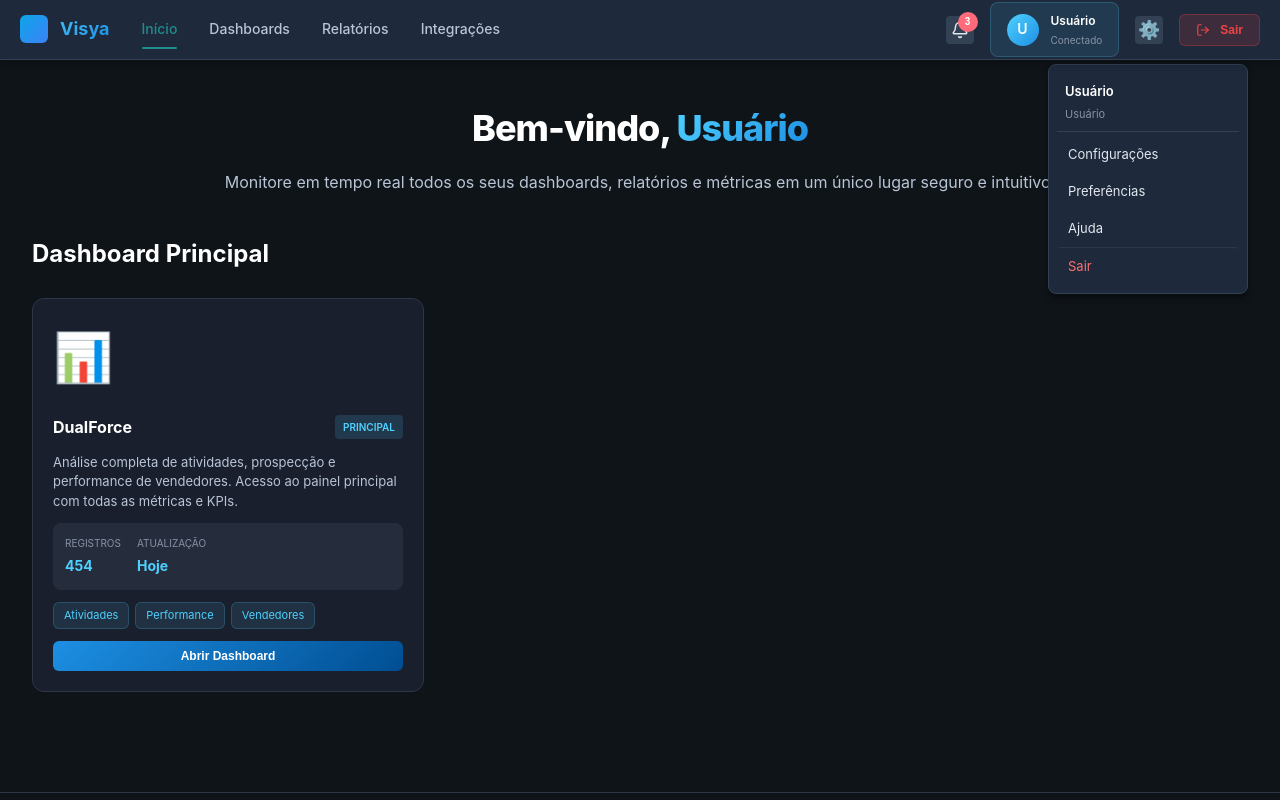
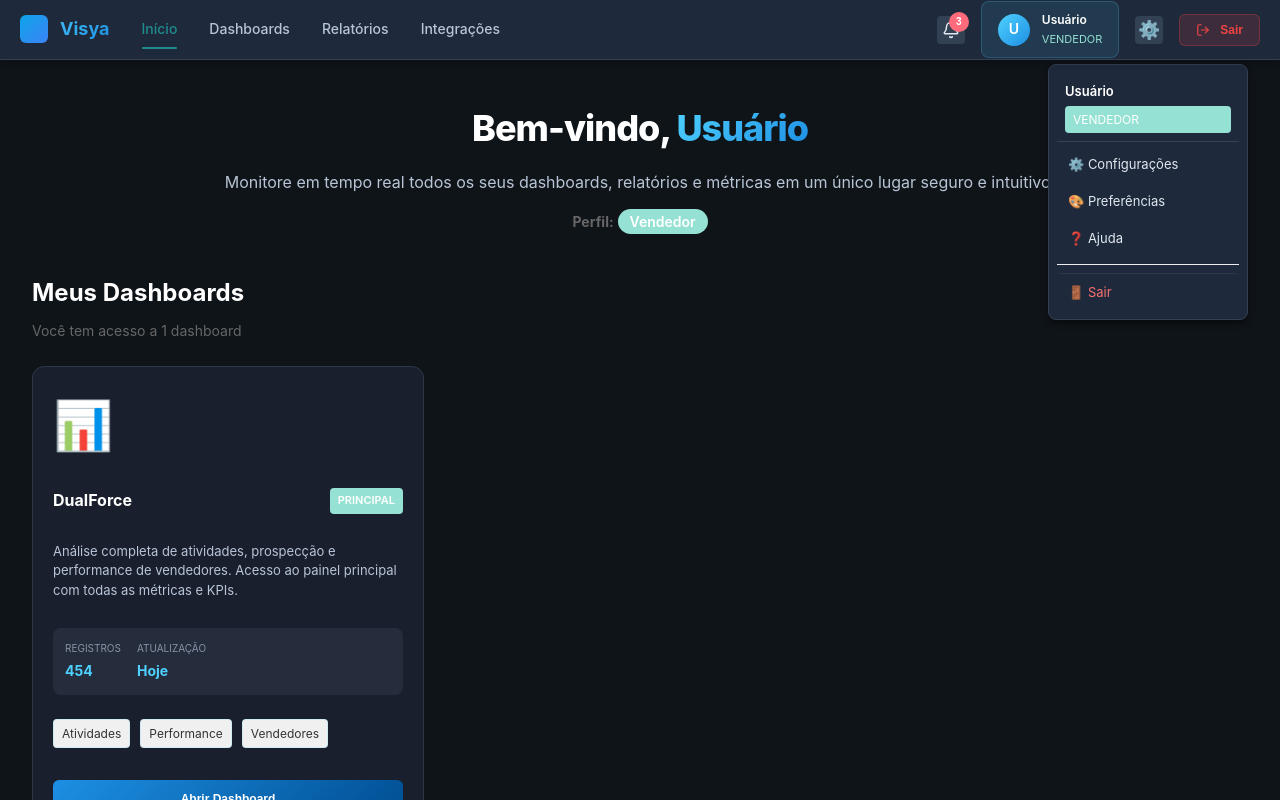
Before and after one commit to y22pdf86w4-crypto/visya, a React (Vite) app: page /menu in a window 1280 px wide. Both pictures are taken after a click on the button "⚙️". Built offline with nearby package versions, Linux system fonts and the light colour scheme.

Commit message:
Atualização Menu.jsx com sistema de permissões

```diff
--- a/src/pages/Menu.jsx
+++ b/src/pages/Menu.jsx
@@ -1,34 +1,26 @@
-// src/pages/Menu.jsx
 import { useState, useEffect } from "react";
 import { useNavigate } from "react-router-dom";
-import { LogOut, Bell } from "lucide-react";
+import { LogOut, Bell, Lock } from "lucide-react";
 import "../styles/menu.css";
 
 export default function Menu() {
   const navigate = useNavigate();
   const usuario = localStorage.getItem("userdualforce") || "Usuário";
+  const userRole = localStorage.getItem("userRole") || "vendedor";
   const [profileOpen, setProfileOpen] = useState(false);
+  const [dashboards, setDashboards] = useState([]);
+  const [loading, setLoading] = useState(true);
 
-  useEffect(() => {
-    // Fechar dropdown ao clicar fora
-/*    const handleClickOutside = (e) => {
-      if (!e.target.closest(".profile-dropdown") && !e.target.closest(".btn-icon")) {
-        setProfileOpen(false);
-      }
-    }; */
-//     document.addEventListener("click", handleClickOutside);
-//     return () => document.removeEventListener("click", handleClickOutside);
-  }, []);
+  // DEFINIÇÃO DE PERMISSÕES POR ROLE
+  const permissoes = {
+    admin: ["dualforce", "relatorios", "integraccoes", "usuarios"],
+    gestor: ["dualforce", "relatorios"],
+    vendedor: ["dualforce"],
+  };
 
-  function handleLogout() {
-    if (confirm("Tem certeza que deseja sair?")) {
-      localStorage.removeItem("tokendualforce");
-      localStorage.removeItem("userdualforce");
-      navigate("/");
-    }
-  }
-
-  const dashboard = {
+  // BASE COMPLETA DE DASHBOARDS DISPONÍVEIS
+  const todosOsDashboards = [
+    {
       id: 1,
       title: "DualForce",
       description: "Análise completa de atividades, prospecção e performance de vendedores. Acesso ao painel principal com todas as métricas e KPIs.",
@@ -37,8 +29,104 @@ export default function Menu() {
       records: "454",
       updated: "Hoje",
       tags: ["Atividades", "Performance", "Vendedores"],
-    active: true,
+      chave: "dualforce",
+      requiredRole: ["admin", "gestor", "vendedor"],
+      rota: "/dualforce/1",
+    },
+    {
+      id: 2,
+      title: "Relatórios",
+      description: "Relatórios detalhados de vendas, prospecção e funil de conversão com análise temporal.",
+      icon: "📈",
+      category: "Análise",
+      records: "892",
+      updated: "Ontem",
+      tags: ["Vendas", "Conversão", "Funil"],
+      chave: "relatorios",
+      requiredRole: ["admin", "gestor"],
+      rota: "/relatorios/2",
+    },
+    {
+      id: 3,
+      title: "Integrações",
+      description: "Gerenciamento de integrações com sistemas externos, APIs e webhooks configurados.",
+      icon: "🔗",
+      category: "Configuração",
+      records: "12",
+      updated: "Semana passada",
+      tags: ["APIs", "Webhooks", "Sincronização"],
+      chave: "integraccoes",
+      requiredRole: ["admin"],
+      rota: "/integraccoes/3",
+    },
+    {
+      id: 4,
+      title: "Gerenciamento de Usuários",
+      description: "Controle completo de usuários, roles, permissões e acessos do sistema.",
+      icon: "👥",
+      category: "Administração",
+      records: "28",
+      updated: "Hoje",
+      tags: ["Permissões", "Roles", "Acesso"],
+      chave: "usuarios",
+      requiredRole: ["admin"],
+      rota: "/usuarios/4",
+    },
+  ];
+
+  // FILTRAR E CARREGAR DASHBOARDS POR PERMISSÃO
+  useEffect(() => {
+    setLoading(true);
+
+    const timer = setTimeout(() => {
+      const dashboardsFiltrados = todosOsDashboards.filter((dash) =>
+        dash.requiredRole.includes(userRole)
+      );
+      setDashboards(dashboardsFiltrados);
+      setLoading(false);
+    }, 500);
+
+    return () => clearTimeout(timer);
+  }, [userRole]);
+
+  // Fechar dropdown ao clicar fora
+  useEffect(() => {
+    const handleClickOutside = (e) => {
+      if (
+        profileOpen &&
+        !e.target.closest(".profile-dropdown") &&
+        !e.target.closest(".btn-icon")
+      ) {
+        setProfileOpen(false);
+      }
     };
+
+    document.addEventListener("click", handleClickOutside);
+    return () => document.removeEventListener("click", handleClickOutside);
+  }, [profileOpen]);
+
+  function handleLogout() {
+    if (confirm("Tem certeza que deseja sair?")) {
+      localStorage.removeItem("tokendualforce");
+      localStorage.removeItem("userdualforce");
+      localStorage.removeItem("userRole");
+      navigate("/");
+    }
+  }
+
+  function handleOpenDashboard(dashboard) {
+    navigate(dashboard.rota);
+  }
+
+  // Obter cor baseada no role
+  function getRoleColor() {
+    const colors = {
+      admin: "#FF6B6B",
+      gestor: "#4ECDC4",
+      vendedor: "#95E1D3",
+    };
+    return colors[userRole] || "#95E1D3";
+  }
 
   return (
     <div className="home-page">
@@ -73,14 +161,22 @@ export default function Menu() {
           </button>
 
           <div className="user-profile-header">
-            <div className="avatar-small">{usuario.charAt(0).toUpperCase()}</div>
+            <div className="avatar-small" style={{ backgroundColor: getRoleColor() }}>
+              {usuario.charAt(0).toUpperCase()}
+            </div>
             <div className="user-info-small">
               <div className="user-name-small">{usuario}</div>
-              <div className="user-email-small">Conectado</div>
+              <div className="user-email-small" style={{ fontSize: "11px", color: getRoleColor() }}>
+                {userRole.toUpperCase()}
+              </div>
             </div>
           </div>
 
-          <button className="btn-icon" onClick={() => setProfileOpen(!profileOpen)}>
+          <button
+            className="btn-icon"
+            onClick={() => setProfileOpen(!profileOpen)}
+            title="Configurações"
+          >
             ⚙️
           </button>
 
@@ -96,19 +192,32 @@ export default function Menu() {
         <div className="profile-dropdown active">
           <div className="dropdown-header">
             <span className="user-name">{usuario}</span>
-            <span className="user-email">Usuário</span>
+            <span
+              className="user-email"
+              style={{
+                fontSize: "12px",
+                backgroundColor: getRoleColor(),
+                color: "#fff",
+                padding: "4px 8px",
+                borderRadius: "4px",
+                display: "inline-block",
+              }}
+            >
+              {userRole.toUpperCase()}
+            </span>
           </div>
           <a href="#" className="dropdown-item">
-            Configurações
+            ⚙️ Configurações
           </a>
           <a href="#" className="dropdown-item">
-            Preferências
+            🎨 Preferências
           </a>
           <a href="#" className="dropdown-item">
-            Ajuda
+            ❓ Ajuda
           </a>
+          <hr style={{ margin: "8px 0", border: "none", borderTop: "1px solid #eee" }} />
           <a href="#" className="dropdown-item logout" onClick={handleLogout}>
-            Sair
+            🚪 Sair
           </a>
         </div>
       )}
@@ -122,34 +231,98 @@ export default function Menu() {
           <p className="hero-subtitle">
             Monitore em tempo real todos os seus dashboards, relatórios e métricas em um único lugar seguro e intuitivo.
           </p>
+          <div style={{ marginTop: "16px", fontSize: "14px", color: "#666" }}>
+            <strong>Perfil:</strong>{" "}
+            <span
+              style={{
+                backgroundColor: getRoleColor(),
+                color: "#fff",
+                padding: "4px 12px",
+                borderRadius: "20px",
+                fontWeight: "600",
+              }}
+            >
+              {userRole === "admin"
+                ? "Administrador"
+                : userRole === "gestor"
+                ? "Gestor"
+                : "Vendedor"}
+            </span>
+          </div>
         </div>
       </section>
 
       {/* DASHBOARDS SECTION */}
       <section className="dashboards-section">
-        <h2 style={{ marginBottom: "24px", fontSize: "24px", fontWeight: "700" }}>
-          Dashboard Principal
+        <div style={{ marginBottom: "24px" }}>
+          <h2 style={{ fontSize: "24px", fontWeight: "700", marginBottom: "8px" }}>
+            Meus Dashboards
           </h2>
+          <p style={{ color: "#666", fontSize: "14px" }}>
+            Você tem acesso a {dashboards.length} dashboard{dashboards.length !== 1 ? "s" : ""}
+          </p>
+        </div>
 
         <div className="dashboards-grid">
+          {loading ? (
+            <div style={{ gridColumn: "1 / -1", textAlign: "center", padding: "40px" }}>
               <div
-            className={`dashboard-card ${!dashboard.active ? "disabled" : ""}`}
-            onClick={() => dashboard.active && navigate(`/dashboards/${dashboard.id}`)}
+                style={{
+                  display: "inline-block",
+                  width: "40px",
+                  height: "40px",
+                  border: "4px solid #f0f0f0",
+                  borderTop: "4px solid #4ECDC4",
+                  borderRadius: "50%",
+                  animation: "spin 1s linear infinite",
+                }}
+              />
+              <p style={{ marginTop: "16px", color: "#666" }}>Carregando dashboards...</p>
+            </div>
+          ) : dashboards.length > 0 ? (
+            dashboards.map((dashboard) => (
+              <div
+                key={dashboard.id}
+                className="dashboard-card"
+                onClick={() => handleOpenDashboard(dashboard)}
+                style={{ cursor: "pointer", transition: "transform 0.3s ease, box-shadow 0.3s ease" }}
+                onMouseEnter={(e) => {
+                  e.currentTarget.style.transform = "translateY(-8px)";
+                  e.currentTarget.style.boxShadow = "0 12px 24px rgba(0, 0, 0, 0.15)";
+                }}
+                onMouseLeave={(e) => {
+                  e.currentTarget.style.transform = "translateY(0)";
+                  e.currentTarget.style.boxShadow = "0 2px 8px rgba(0, 0, 0, 0.1)";
+                }}
               >
-            <div className="card-icon" style={{ fontSize: "48px" }}>
+                <div className="card-icon" style={{ fontSize: "48px", marginBottom: "12px" }}>
                   {dashboard.icon}
                 </div>
 
-            <div className="card-header">
-              <h3 className="card-title">{dashboard.title}</h3>
-              <span className="card-category">{dashboard.category}</span>
+                <div className="card-header" style={{ marginBottom: "12px" }}>
+                  <h3 className="card-title" style={{ marginBottom: "4px" }}>
+                    {dashboard.title}
+                  </h3>
+                  <span
+                    className="card-category"
+                    style={{
+                      backgroundColor: getRoleColor(),
+                      color: "#fff",
+                      padding: "4px 8px",
+                      borderRadius: "4px",
+                      fontSize: "11px",
+                      fontWeight: "600",
+                    }}
+                  >
+                    {dashboard.category}
+                  </span>
                 </div>
 
-            <p className="card-description">{dashboard.description}</p>
+                <p className="card-description" style={{ marginBottom: "16px", minHeight: "48px" }}>
+                  {dashboard.description}
+                </p>
 
-            {dashboard.active && (
-              <>
-                <div className="card-meta">
+                <div className="card-meta" style={{ marginBottom: "12px" }}>
                   <div className="meta-item">
                     <span className="meta-label">Registros</span>
                     <span className="meta-value">{dashboard.records}</span>
@@ -160,34 +333,76 @@ export default function Menu() {
                   </div>
                 </div>
 
-                <div className="card-tags">
+                <div className="card-tags" style={{ marginBottom: "16px" }}>
                   {dashboard.tags?.map((tag, idx) => (
-                    <span key={idx} className="tag">
+                    <span
+                      key={idx}
+                      className="tag"
+                      style={{
+                        backgroundColor: "#f0f0f0",
+                        color: "#333",
+                        padding: "4px 8px",
+                        borderRadius: "4px",
+                        fontSize: "12px",
+                        marginRight: "4px",
+                        marginBottom: "4px",
+                        display: "inline-block",
+                      }}
+                    >
                       {tag}
                     </span>
                   ))}
                 </div>
-              </>
-            )}
 
                 <div className="card-actions">
                   <button
                     className="btn btn-primary"
-                style={{ flex: 1 }}
+                    style={{
+                      flex: 1,
+                      padding: "12px 16px",
+                      backgroundColor: getRoleColor(),
+                      color: "#fff",
+                      border: "none",
+                      borderRadius: "6px",
+                      fontWeight: "600",
+                      cursor: "pointer",
+                      transition: "background-color 0.3s ease",
+                    }}
                     onClick={(e) => {
                       e.stopPropagation();
-                  dashboard.active && navigate(`/dualforce/${dashboard.id}`);
+                      handleOpenDashboard(dashboard);
+                    }}
+                    onMouseEnter={(e) => {
+                      e.currentTarget.style.opacity = "0.9";
+                    }}
+                    onMouseLeave={(e) => {
+                      e.currentTarget.style.opacity = "1";
                     }}
                   >
-                {dashboard.active ? "Abrir Dashboard" : "Bloqueado"}
+                    Abrir Dashboard
                   </button>
                 </div>
               </div>
+            ))
+          ) : (
+            <div style={{ gridColumn: "1 / -1", textAlign: "center", padding: "60px 20px" }}>
+              <Lock size={64} style={{ marginBottom: "16px", opacity: 0.3 }} />
+              <h3 style={{ fontSize: "18px", fontWeight: "600", marginBottom: "8px", color: "#333" }}>
+                Sem Acesso a Dashboards
+              </h3>
+              <p style={{ fontSize: "14px", color: "#666", marginBottom: "16px" }}>
+                Você não tem permissão para acessar nenhum dashboard no momento.
+              </p>
+              <p style={{ fontSize: "13px", color: "#999" }}>
+                Entre em contato com um administrador para solicitar acesso.
+              </p>
+            </div>
+          )}
         </div>
       </section>
 
       {/* FOOTER */}
-      <footer className="footer">
+      <footer className="footer" style={{ marginTop: "60px", textAlign: "center", padding: "24px", color: "#999", borderTop: "1px solid #eee" }}>
         <p>© 2025 Visya. Todos os direitos reservados.</p>
       </footer>
     </div>
```
Lines whose indentation alone changed are shown as unchanged.
